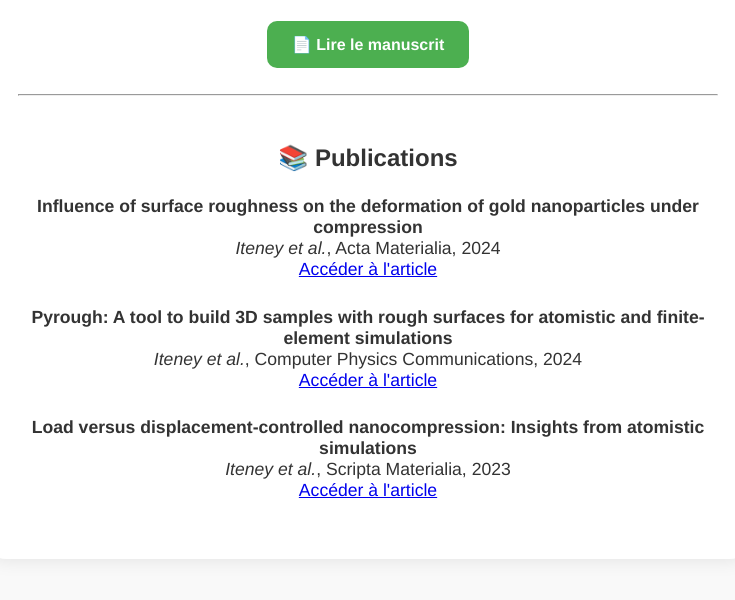
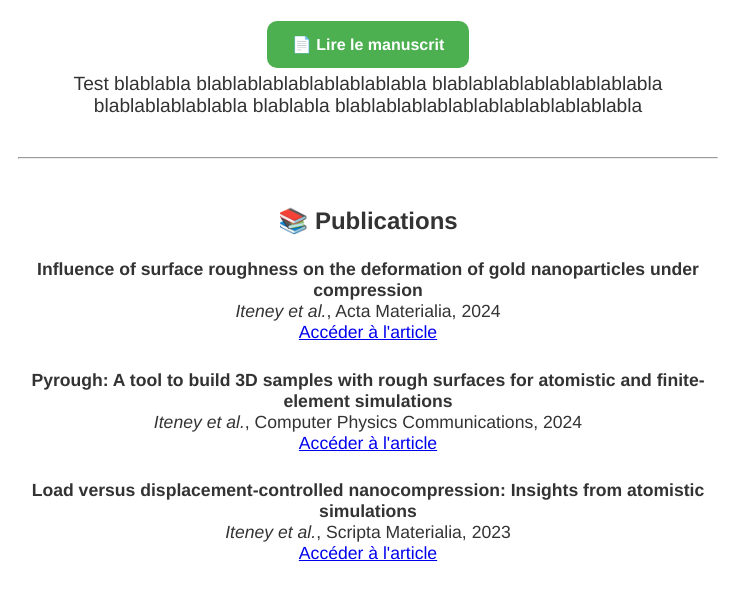
Before and after one commit to HugooIT/thesis, a plain HTML site: page index.html in a window 1280 px wide. Shown: the part 198-798 px from the top of the page, without its empty margins (272-1007 px from the left). Drawn offline with Linux system fonts and the light colour scheme.

Commit message:
Update index.html

```diff
--- a/index.html
+++ b/index.html
@@ -63,6 +63,11 @@
     <p><strong>Modélisation de l’état de surface et de la mécanique des nano-objets</strong></p>
     <a class="button" href="PhD_Manuscript_Hugo_Iteney.pdf" target="_blank">📄 Lire le manuscrit</a>
 
+    <!-- Court résumé sous le bouton -->
+    <div class="summary">
+      <p>Test blablabla blablablablablablablablabla blablablablablablablablabla blablablablablabla blablabla blablablablablablablablablablablabla</p>
+    </div>
+
     <hr style="margin: 40px 0;">
 
     <h2>📚 Publications</h2>
```
